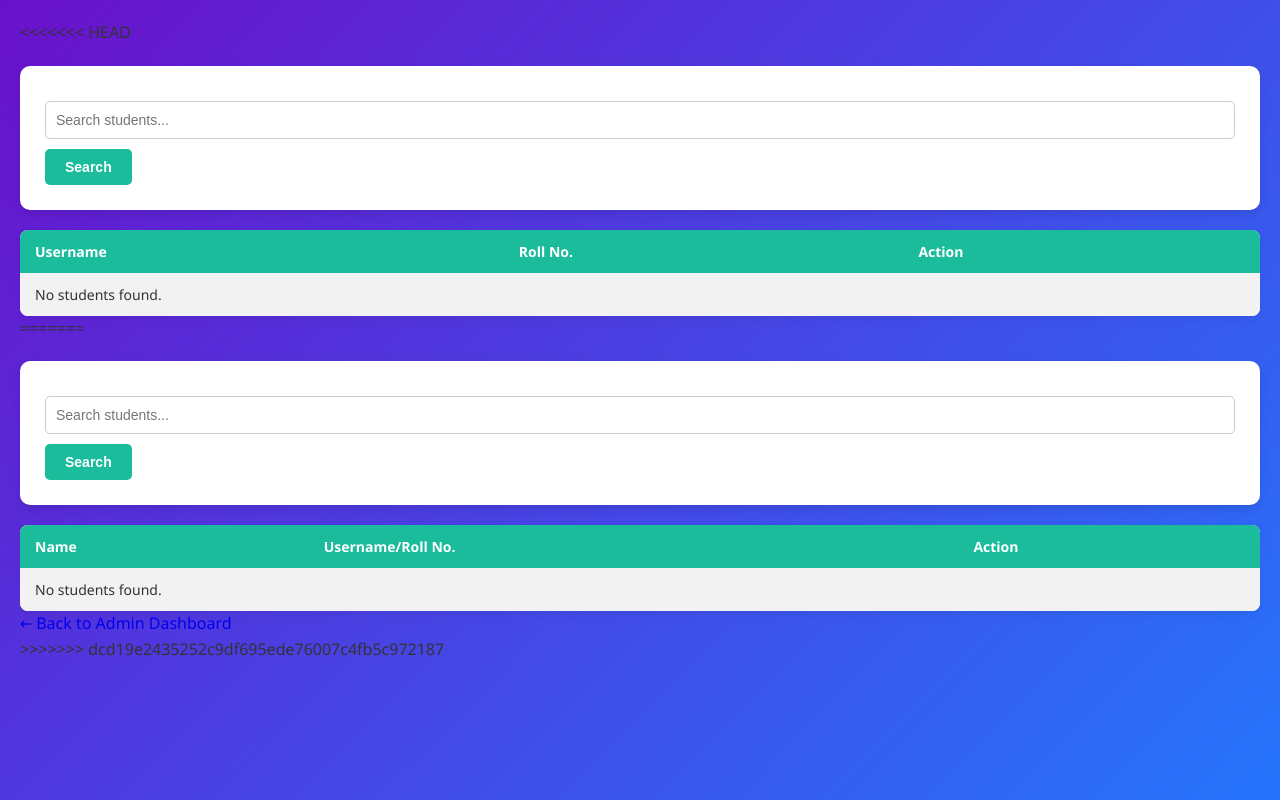
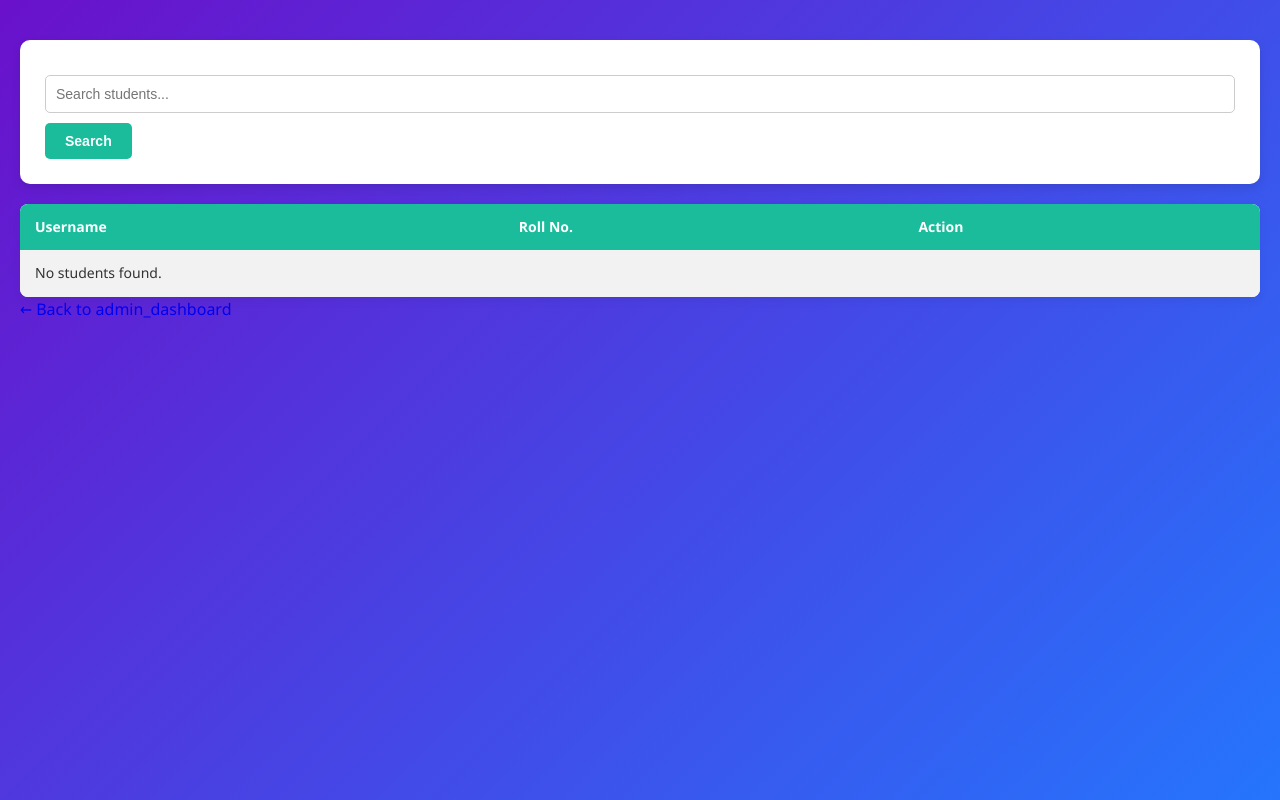
Before and after one commit to Priyo13o4/Student_Task-Management-System, a Django app: template st_mgt/templates/students/student_list.html in a window 1280 px wide. Run offline with Django 5.2, Linux system fonts and the light colour scheme; the template is opened without the code that fills it, so the values that code supplies are empty.

Commit message:
bug fixes

```diff
--- a/st_mgt/templates/faculty/faculty_list.html
+++ b/st_mgt/templates/faculty/faculty_list.html
@@ -3,7 +3,7 @@
 <html>
 <head>
     <title>Faculty List</title>
-    <link rel="stylesheet" href="{% static 'css/admin_style.css' %}">
+    <link rel="stylesheet" href="{% static 'css/admin_styles.css' %}">
 </head>
 <body>
     <h1>Faculty List</h1>
--- a/st_mgt/templates/students/student_list.html
+++ b/st_mgt/templates/students/student_list.html
@@ -1,11 +1,10 @@
-<<<<<<< HEAD
 {% load static %}
 <!DOCTYPE html>
 <html lang="en">
 <head>
     <meta charset="UTF-8">
     <title>Manage Students</title>
-    <link rel="stylesheet" href="{% static 'css/admin_styles.css' %}">
+    <link rel = "stylesheet" href = "{% static 'css/admin_styles.css' %}">
 </head>
 <body>
 
@@ -30,32 +29,7 @@
         <tr><td colspan="3">No students found.</td></tr>
         {% endfor %}
     </table>
+    <p><a href="{% url 'admin_dashboard' %}">← Back to admin_dashboard</a></p>
 
 </body>
 </html>
-=======
-<form method="GET" action="">
-    <input type="text" name="q" placeholder="Search students..." value="{{ q }}">
-    <button type="submit">Search</button>
-  </form>
-
-  <table>
-    <tr><th>Name</th><th>Username/Roll No.</th><th>Action</th></tr>
-    {% for student in students %}
-      <tr>
-        <td>{{ student.user.first_name }} {{ student.user.last_name }}</td>
-        <td>{{ student.register_no }}</td>
-        <td>
-          <a href="{% url 'manage_student' student.id %}">
-            Manage
-          </a>
-        </td>
-      </tr>
-    {% empty %}
-      <tr><td colspan="3">No students found.</td></tr>
-    {% endfor %}
-  </table>
-
-  <p><a href="{% url 'admin_dashboard' %}">← Back to Admin Dashboard</a></p>
-
->>>>>>> dcd19e2435252c9df695ede76007c4fb5c972187
--- a/st_mgt/templates/users/manage_faculty.html
+++ b/st_mgt/templates/users/manage_faculty.html
@@ -2,8 +2,9 @@
 <!DOCTYPE html>
 <html>
 <head>
+  <meta charset="UTF-8">
   <title>Manage {{faculty.user.first_name }} {{ faculty.user.last_name }}</title>
-  <link rel="stylesheet" href="{% static 'css/admin_style.css' %}">
+  <link rel="stylesheet" href="{% static 'css/admin_styles.css' %}">
 </head>
 <body>
   <h1>Manage {{ faculty.user.first_name }} {{ faculty.user.last_name }} ({{ faculty.user.username }})</h1>
```
Also changed, not shown: st_mgt/templates/users/admin_dashboard.html (+0 -15 lines).
